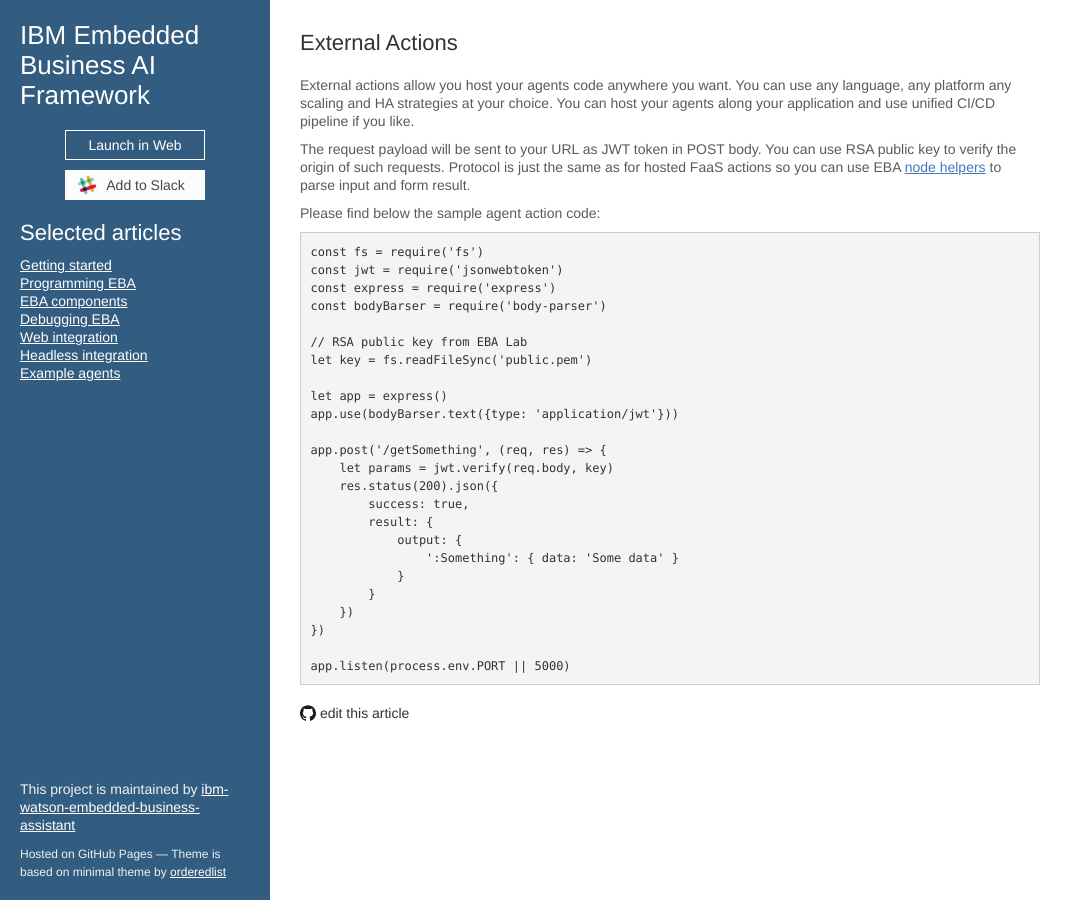
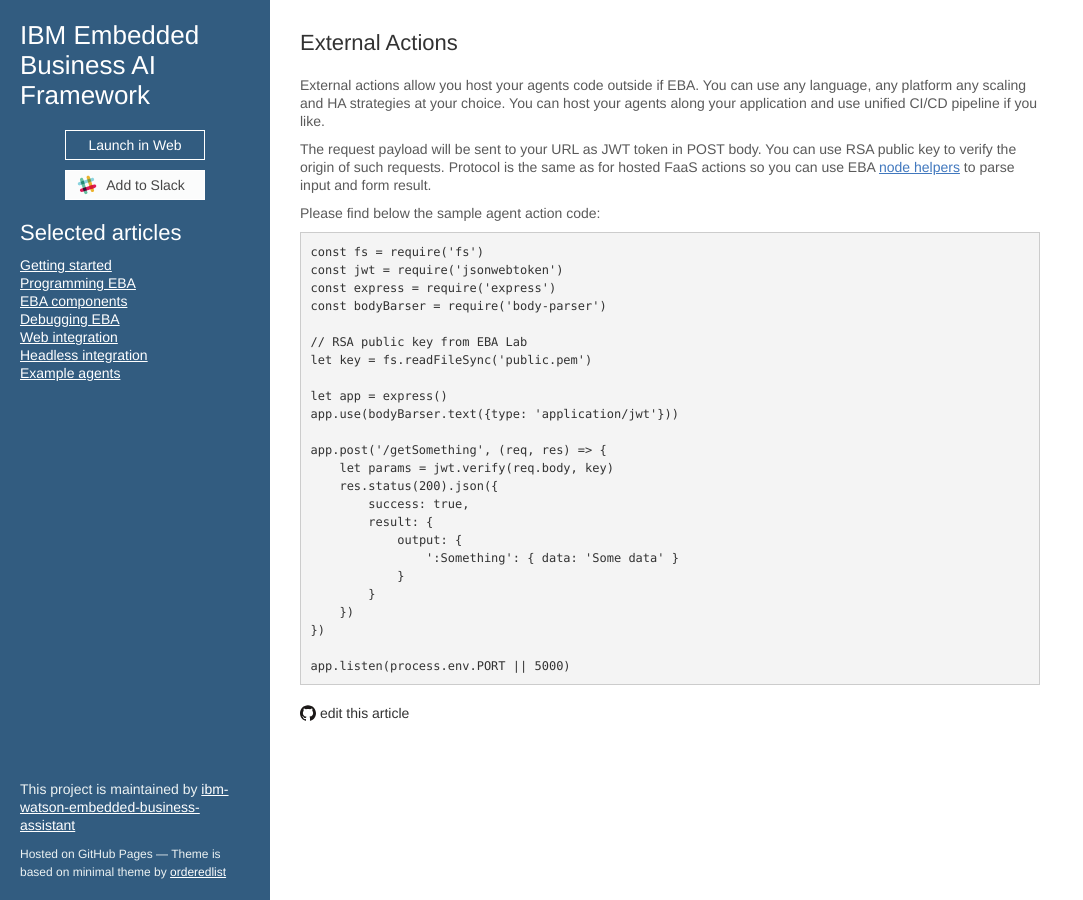
Before and after one commit to ibm-watson-embedded-business-assistant/eba-example-agents, a Jekyll site: the page built from docs/lab/ExternalRuntime.md, in a window 1280 px wide. Shown: the whole page, without its empty margins (0-1083 px from the left). Built offline with Jekyll 4.4.1, drawn with Linux system fonts in a browser that asks for light colours; our own code applies the rules of GitHub Pages for plain Markdown files; the repository's description, which GitHub fills in, is left out.

Commit message:
Update ExternalRuntime.md

```diff
--- a/docs/lab/ExternalRuntime.md
+++ b/docs/lab/ExternalRuntime.md
@@ -1,8 +1,8 @@
 ## External Actions
 
-External actions allow you host your agents code anywhere you want. You can use any language, any platform any scaling and HA strategies at your choice. You can host your agents along your application and use unified CI/CD pipeline if you like.
+External actions allow you host your agents code outside if EBA. You can use any language, any platform any scaling and HA strategies at your choice. You can host your agents along your application and use unified CI/CD pipeline if you like.
 
-The request payload will be sent to your URL as JWT token in POST body. You can use RSA public key to verify the origin of such requests. Protocol is just the same as for hosted FaaS actions so you can use EBA [node helpers](./NodeHelpers.md) to parse input and form result.
+The request payload will be sent to your URL as JWT token in POST body. You can use RSA public key to verify the origin of such requests. Protocol is the same as for hosted FaaS actions so you can use EBA [node helpers](./NodeHelpers.md) to parse input and form result.
 
 Please find below the sample agent action code:
 
```
